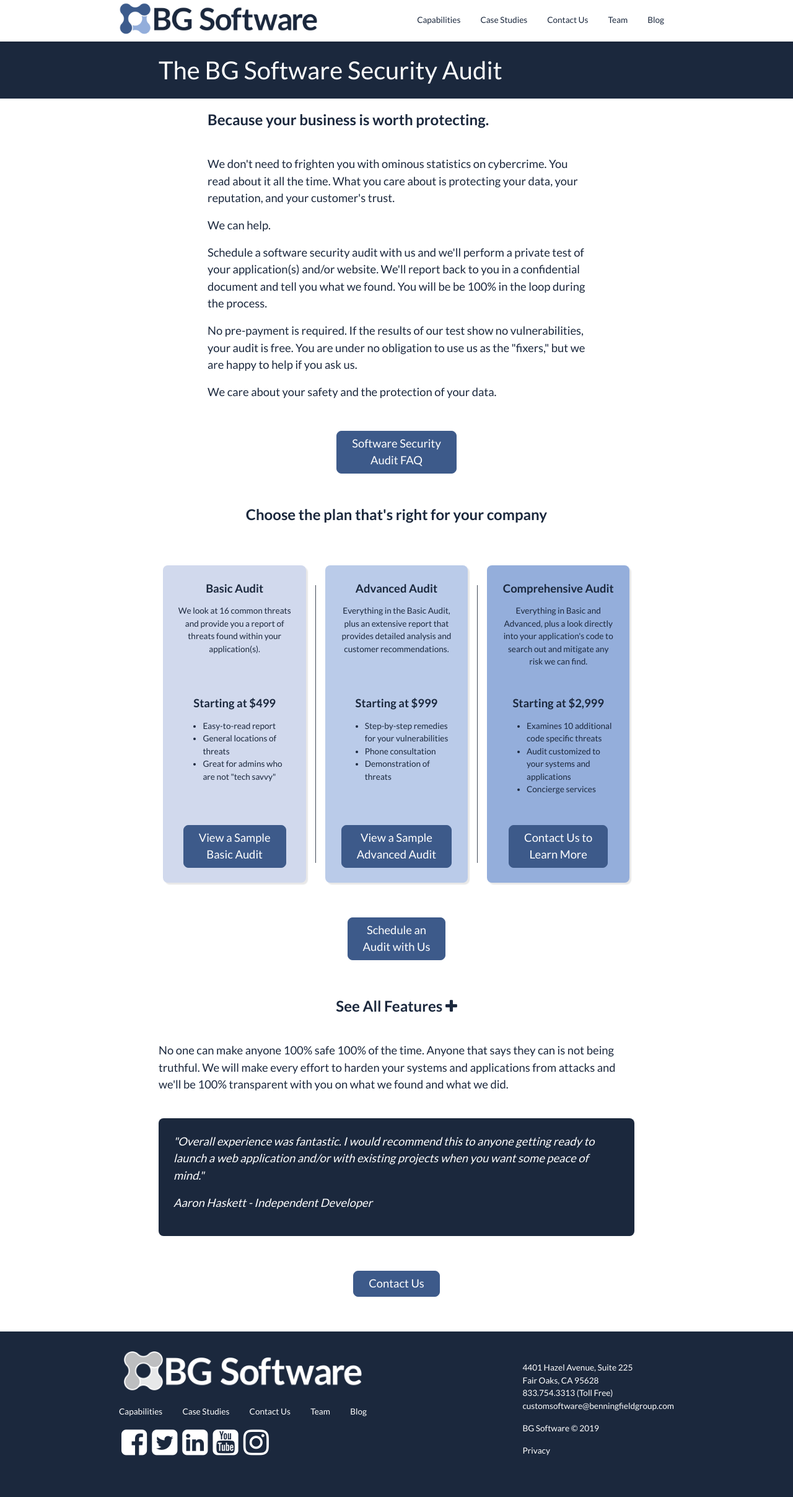
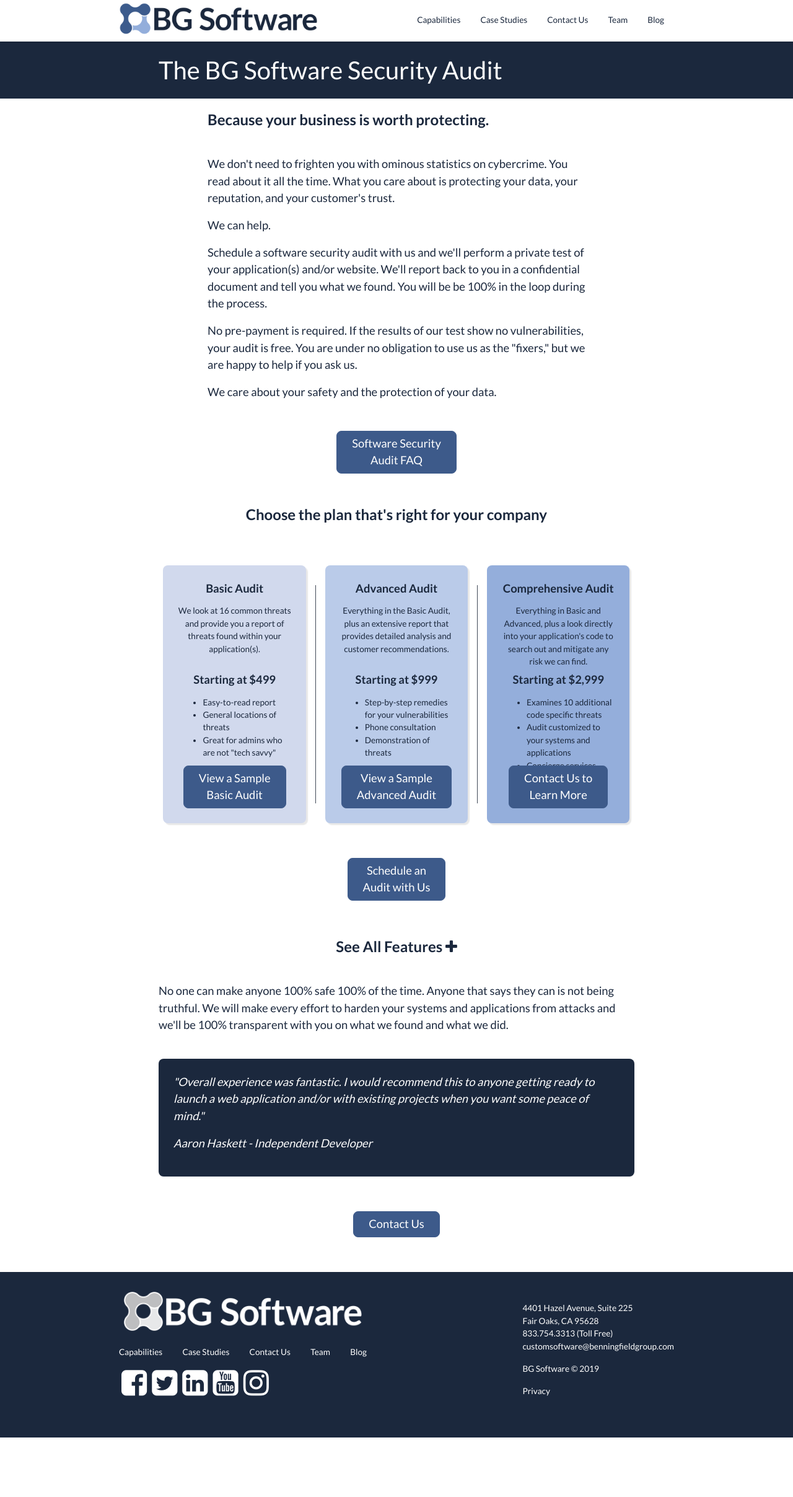
Before and after one commit to bgsoftware/company-site, a Jekyll site: the page built from software-security-audit/index.html, in a window 1280 px wide. Shown: the whole page at 62% size. Built offline with Jekyll 4.4.1, drawn with Linux system fonts in a browser that asks for light colours; comment, search, counter and statistics services are not loaded; after the commit the page ends 2319 px from its top, so only the background shows below that.

Commit message:
Reduce height of the audit cards and card dividers

```diff
--- a/_sass/components/_security-audit.scss
+++ b/_sass/components/_security-audit.scss
@@ -51,7 +51,7 @@
   }
 
   .security-audit__package-cards-break {
-    height: 28rem;
+    height: 22rem;
   }
 
   .security-audit__package-cards {
@@ -62,7 +62,7 @@
 
   .security-audit-card {
     width: 30%;
-    height: 32rem;
+    height: 26rem;
     margin: auto;
   }
 
```
